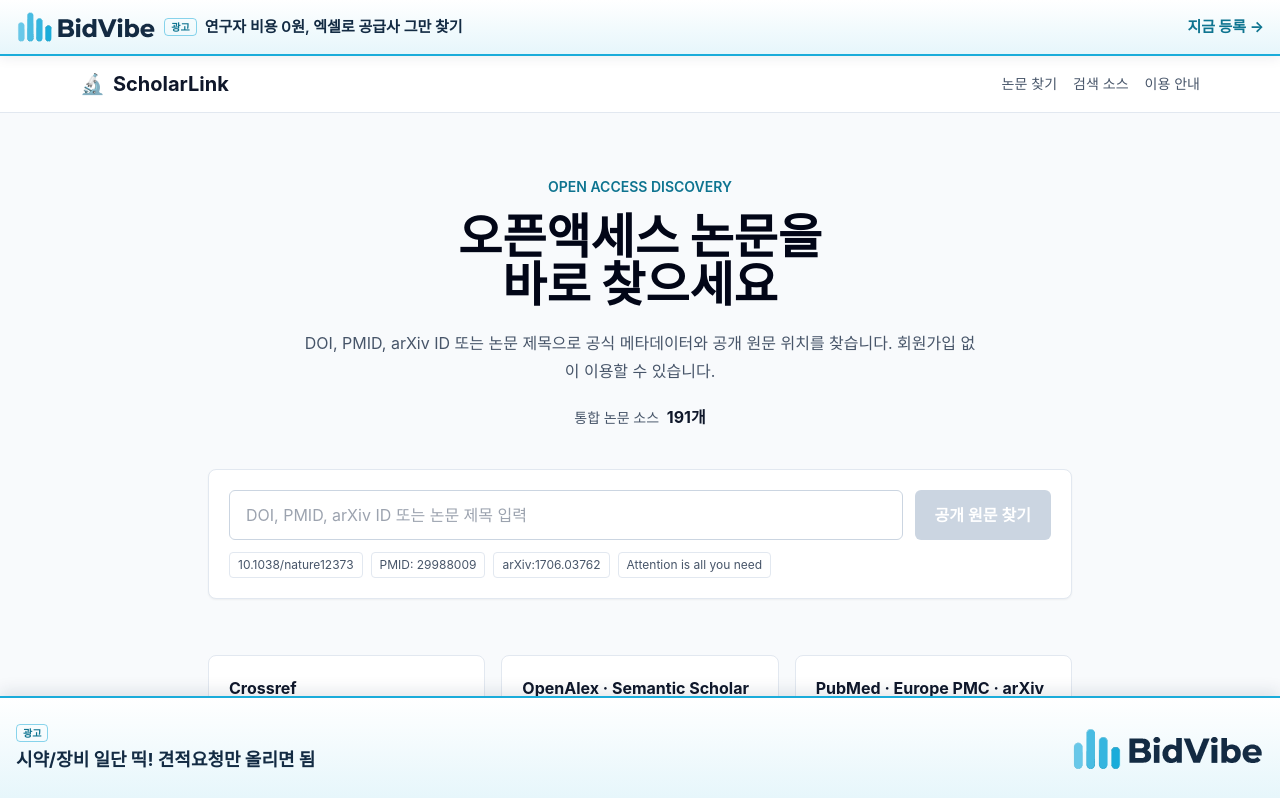
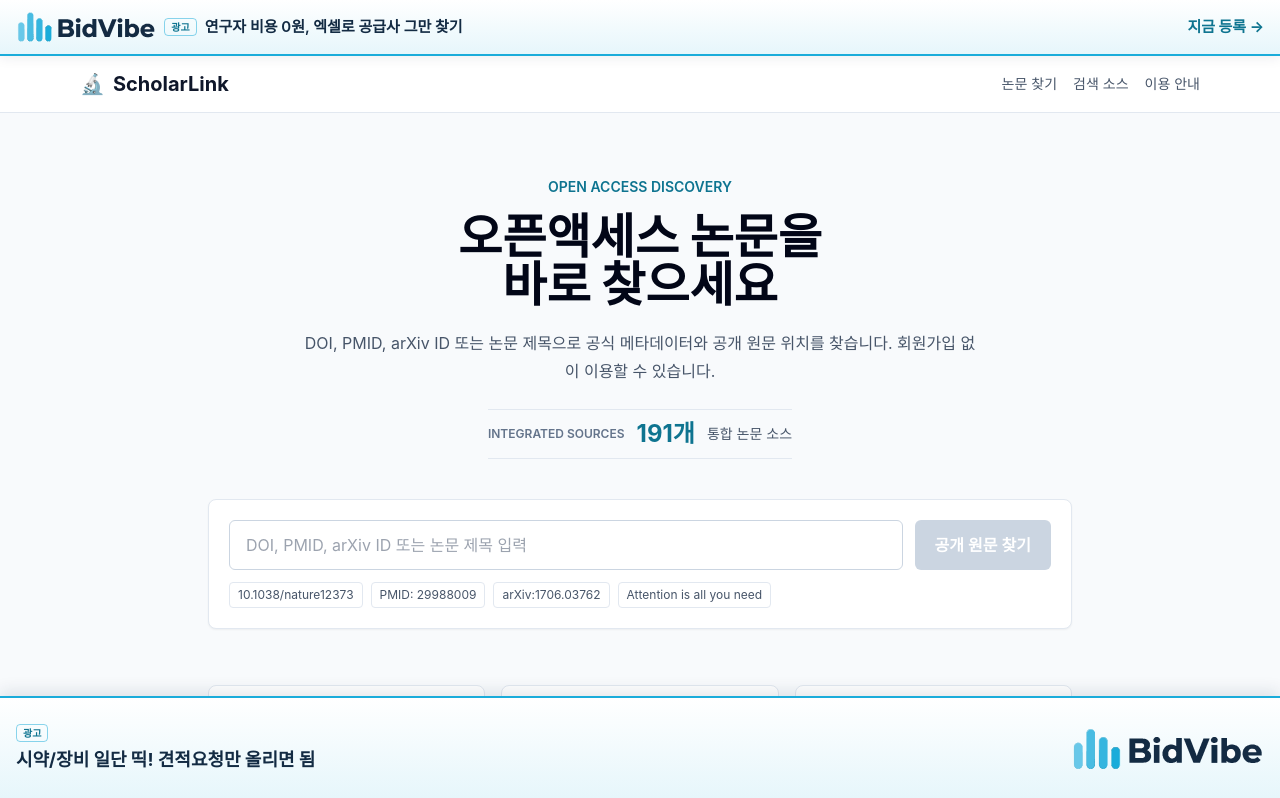
Before and after one commit to wheeljah/SC_link, a React (Vite) app in the folder client/: page / in a window 1280 px wide. Shown: the top 798 px of the page. Built offline with nearby package versions, Linux system fonts and the light colour scheme; a web font is replaced by a local one.

Commit message:
Make integrated source count prominent

```diff
--- a/client/src/pages/Home.tsx
+++ b/client/src/pages/Home.tsx
@@ -38,9 +38,11 @@ export default function Home() {
           DOI, PMID, arXiv ID 또는 논문 제목으로 공식 메타데이터와 공개 원문 위치를 찾습니다.
           회원가입 없이 이용할 수 있습니다.
         </p>
-        <p className="mt-5 text-sm font-medium text-slate-600">
-          통합 논문 소스 <strong className="ml-1 text-base text-slate-900">{INTEGRATED_SOURCE_COUNT.toLocaleString()}개</strong>
-        </p>
+        <div className="mt-6 inline-flex items-center gap-3 border-y border-slate-200 py-3 text-left">
+          <span className="text-xs font-semibold uppercase text-slate-500">Integrated Sources</span>
+          <strong className="text-2xl leading-none text-brand-700">{INTEGRATED_SOURCE_COUNT.toLocaleString()}개</strong>
+          <span className="text-sm text-slate-600">통합 논문 소스</span>
+        </div>
       </section>
 
       <form onSubmit={onSearch} className="mt-10 rounded-lg border border-slate-200 bg-white p-4 shadow-sm sm:p-5">
```
